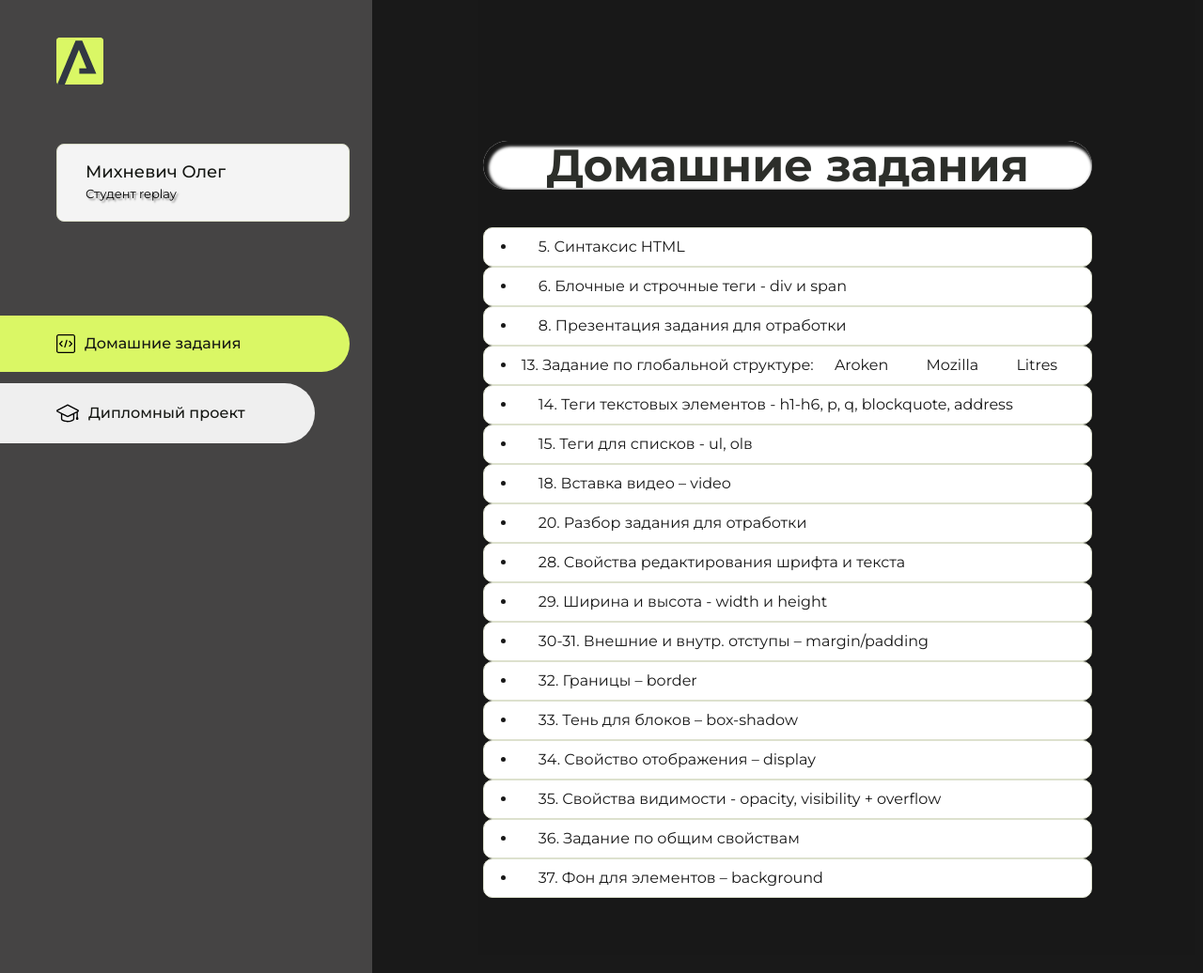
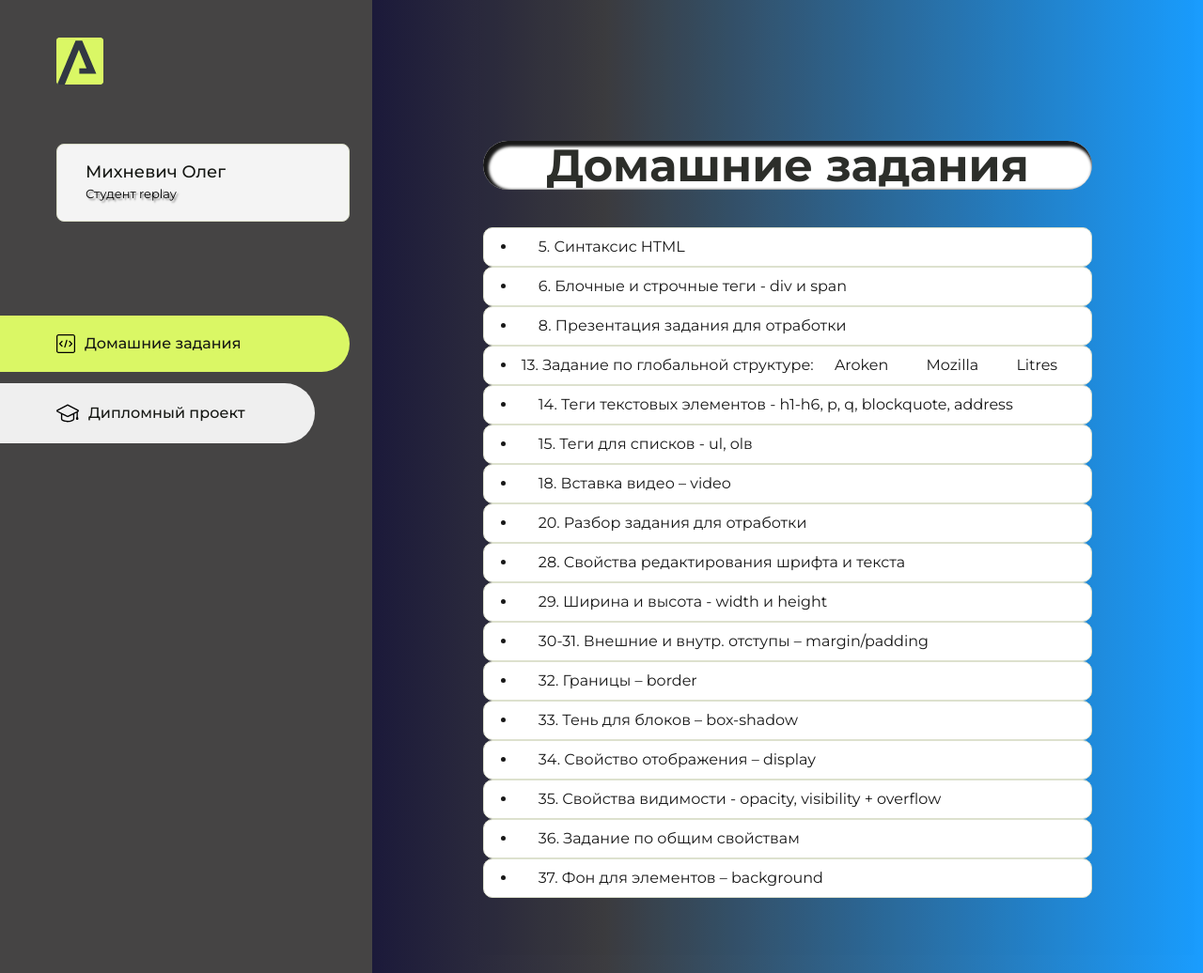
Before and after one commit to Olezhka87/HomeWork-2, a PHP site: page /index.html in a window 1280 px wide. Shown: the whole page at 94% size. Run offline with PHP 8.4, Linux system fonts and the light colour scheme.

Commit message:
Update style.css

```diff
--- a/src/style.css
+++ b/src/style.css
@@ -51,7 +51,7 @@ body.overflow {
     -webkit-box-flex: 1;
     -ms-flex-positive: 1;
     flex-grow: 1;
-    background: #000000;
+    background: linear-gradient(90deg, rgba(2,0,36,1) 0%, rgba(38,38,42,1) 28%, rgba(0,146,255,1) 100%);
     opacity: 0.9;
 }
 
```
